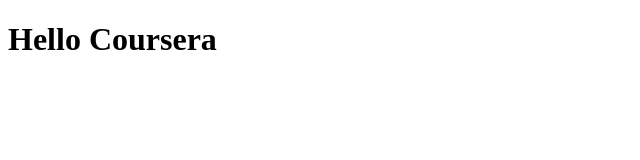
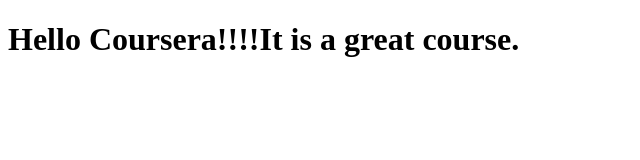
Before and after one commit to MahfuzaYousuf/coursera-test, a plain HTML site: page site/index.html in a window 1280 px wide. Shown: the whole page, without its empty margins (0-640 px from the left). Drawn offline with Linux system fonts and the light colour scheme.

Commit message:
Small changes in content.

```diff
--- a/site/index.html
+++ b/site/index.html
@@ -4,6 +4,6 @@
 	<title>Hello Coursera</title>
 </head>
 <body>
-	<h1>Hello Coursera</h1>
+	<h1>Hello Coursera!!!!It is a great course.</h1>
 </body>
 </html>
```
